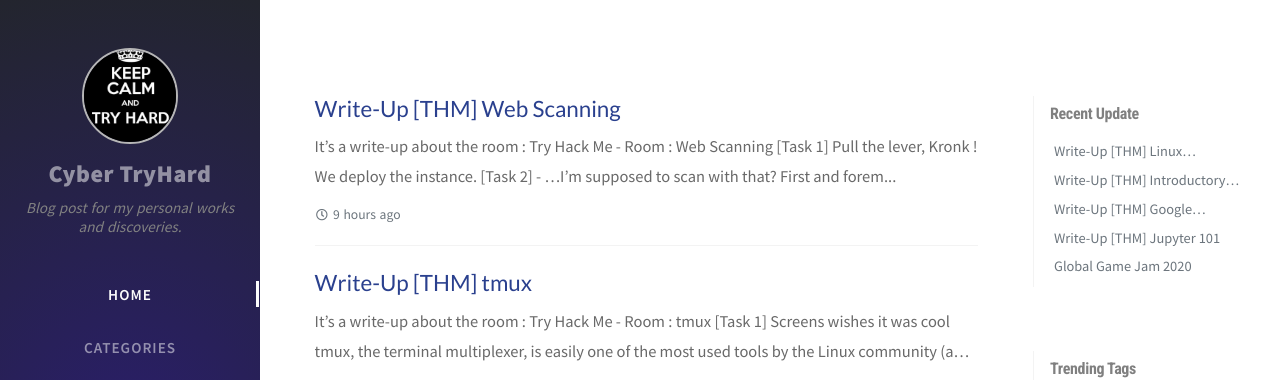
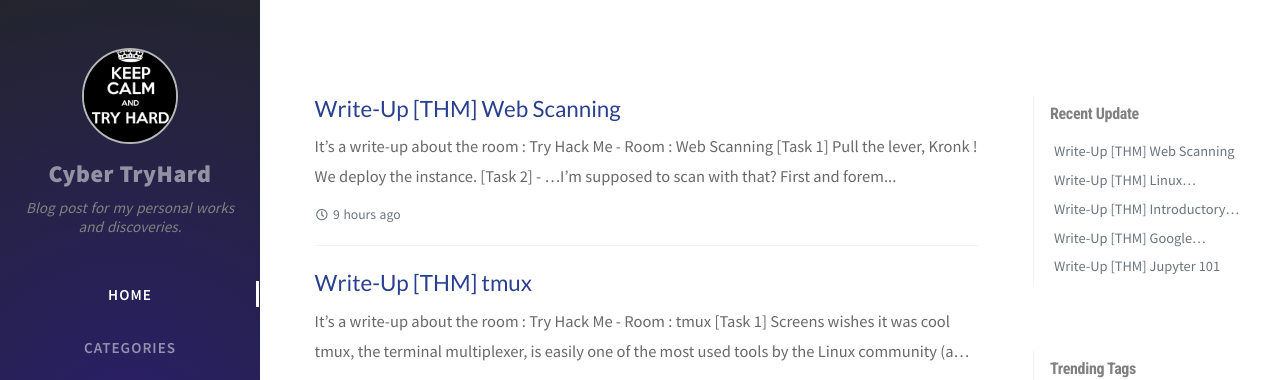
Before and after one commit to Juliette1012/Juliette1012.github.io, a Jekyll site: the page built from index.html, in a window 1280 px wide. Shown: the top 380 px of the page. Built offline with Jekyll 4.4.1, drawn with Linux system fonts in a browser that asks for light colours; nearby versions of some CDN libraries; the list of posts is cut into pages by our own code; comment, search, counter and statistics services are not loaded.

```diff
--- a/_data/updates.yml
+++ b/_data/updates.yml
@@ -17,5 +17,8 @@
   filename: 'THM-Introductory-Researching'
   lastmod: '2020-08-29 09:21:09 +0200'
 -
+  filename: 'THM-Web-Scanning'
+  lastmod: '2020-08-30 09:37:36 +0200'
+-
   filename: 'GGJ'
   lastmod: '2020-08-28 20:42:36 +0200'
```
